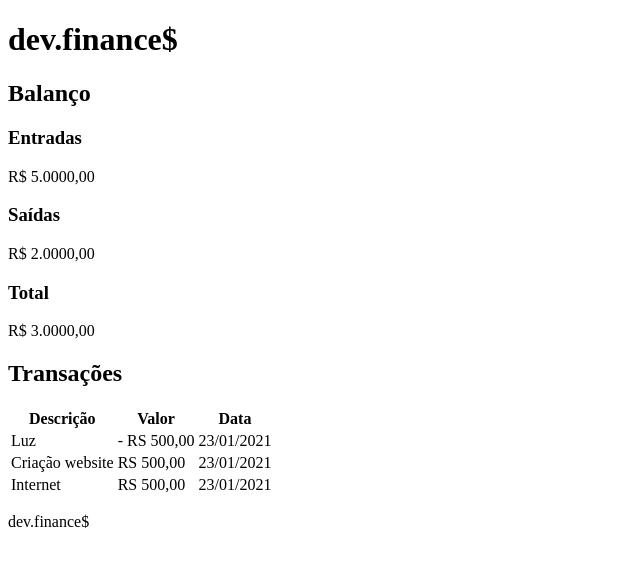
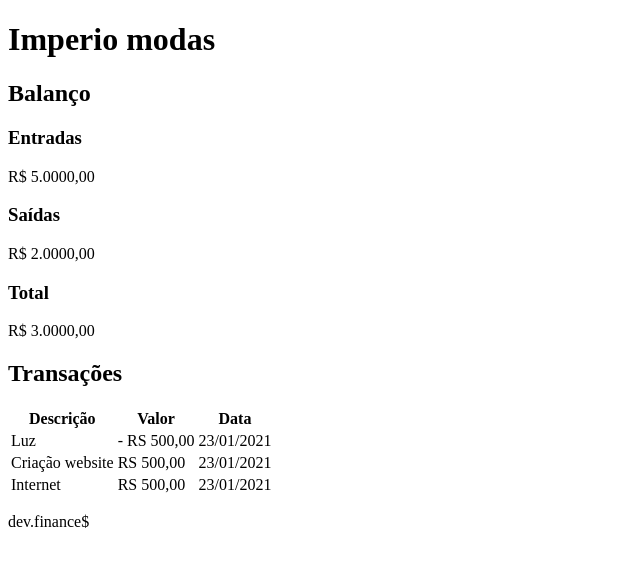
Before and after one commit to alexandree97/Projeto-Discover, a plain HTML site: page exemplo/index.html in a window 1280 px wide. Shown: the whole page, without its empty margins (0-640 px from the left). Drawn offline with Linux system fonts and the light colour scheme.

Commit message:
Update index.html

```diff
--- a/exemplo/index.html
+++ b/exemplo/index.html
@@ -11,7 +11,7 @@
 </head>
 <body>
     <header>
-        <h1 id="logo">dev.finance$</h1>
+        <h1 id="logo">Imperio modas</h1>
     </header>
 
     <main>
```
